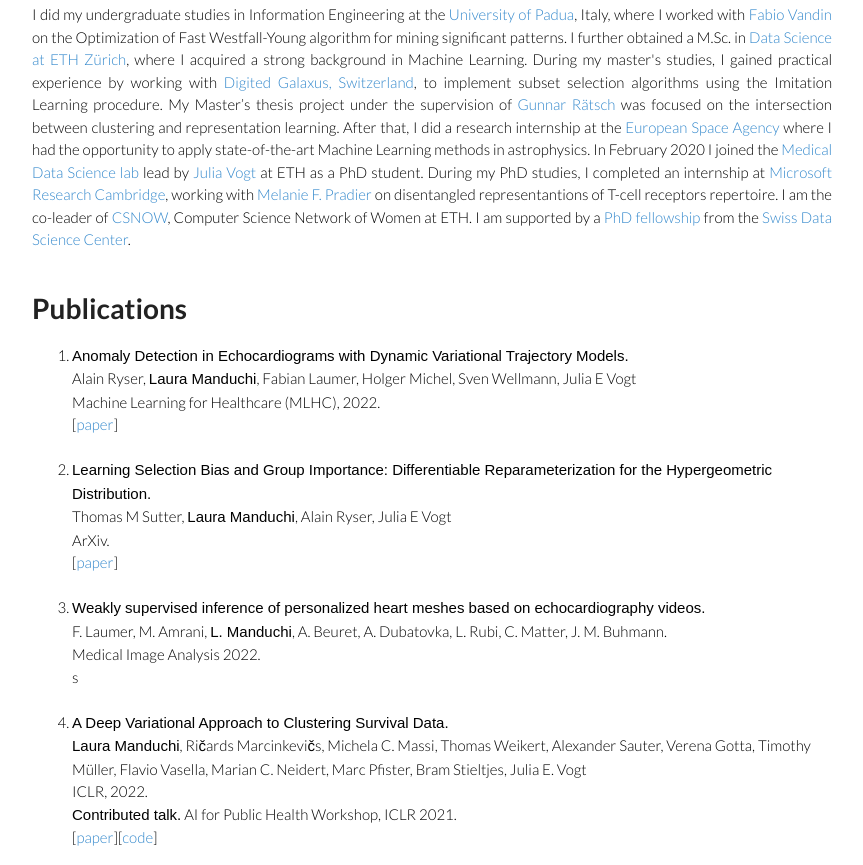
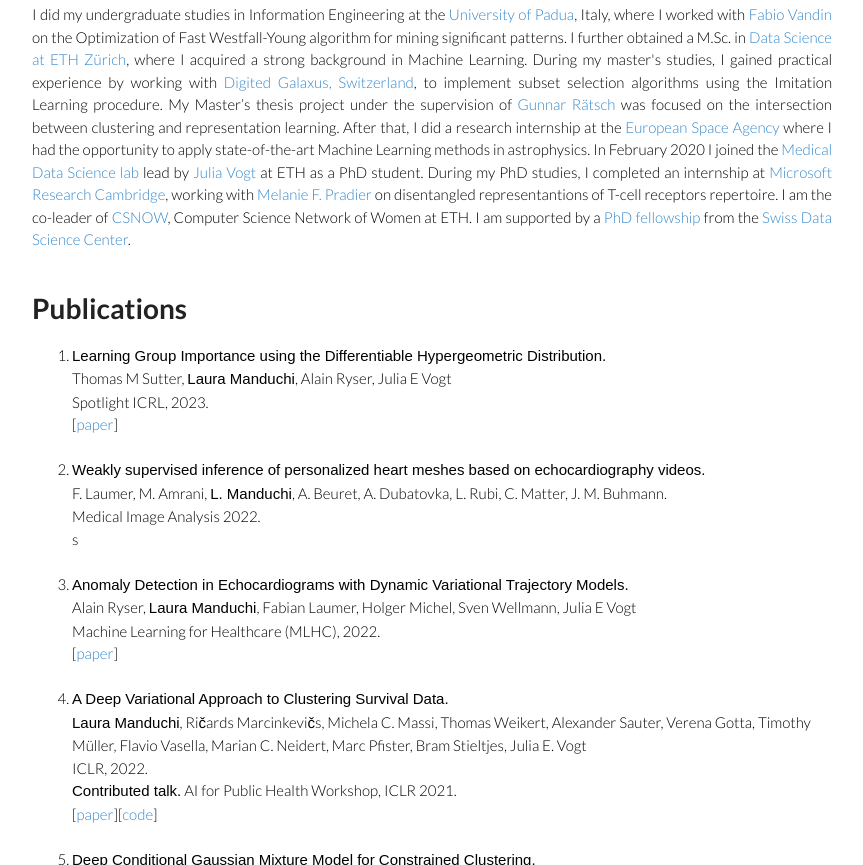
Before and after one commit to lauramanduchi/lauramanduchi.github.io, a plain HTML site: page index.html in a window 1280 px wide. Shown: the part 440-1305 px from the top of the page, without its empty margins (183-1046 px from the left). Drawn offline with Linux system fonts and the light colour scheme.

Commit message:
added ICRL paper

```diff
--- a/index.html
+++ b/index.html
@@ -51,24 +51,14 @@
 
 <!-- remove first <br> tag, otherwise there's a weird space -->
 
-<li> <b>Anomaly Detection in Echocardiograms with Dynamic Variational Trajectory Models.</b>
-    <br>
-     Alain Ryser, <b>Laura Manduchi</b>, Fabian Laumer, Holger Michel, Sven Wellmann, Julia E Vogt
-    <br>
-    Machine Learning for Healthcare (MLHC), 2022.
-    <br>
-    [<a href="https://static1.squarespace.com/static/59d5ac1780bd5ef9c396eda6/t/62e976cf6cc70b535ecc9dfe/1659467473633/59+Anomaly_Detection_in_Echocardiograms_with_Dynamic_Variational_Trajectory_Models_compressed.pdf">paper</a>]
-</li>
 
-<br>
-
-<li> <b>Learning Selection Bias and Group Importance: Differentiable Reparameterization for the Hypergeometric Distribution.</b>
+<li> <b>Learning Group Importance using the Differentiable Hypergeometric Distribution.</b>
     <br>
      Thomas M Sutter, <b>Laura Manduchi</b>, Alain Ryser, Julia E Vogt
     <br>
-    ArXiv.
+    Spotlight ICRL, 2023.
     <br>
-    [<a href="https://arxiv.org/abs/2203.01629">paper</a>]
+    [<a href="https://openreview.net/forum?id=75O7S_L4oY">paper</a>]
 </li>
 
 <br>
@@ -79,6 +69,17 @@
     <br>
     Medical Image Analysis 2022.
     <br>s
+</li>
+
+<br>
+
+<li> <b>Anomaly Detection in Echocardiograms with Dynamic Variational Trajectory Models.</b>
+    <br>
+     Alain Ryser, <b>Laura Manduchi</b>, Fabian Laumer, Holger Michel, Sven Wellmann, Julia E Vogt
+    <br>
+    Machine Learning for Healthcare (MLHC), 2022.
+    <br>
+    [<a href="https://static1.squarespace.com/static/59d5ac1780bd5ef9c396eda6/t/62e976cf6cc70b535ecc9dfe/1659467473633/59+Anomaly_Detection_in_Echocardiograms_with_Dynamic_Variational_Trajectory_Models_compressed.pdf">paper</a>]
 </li>
 
 <br>
```
